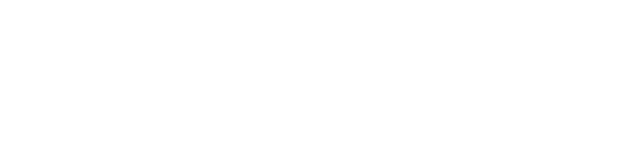
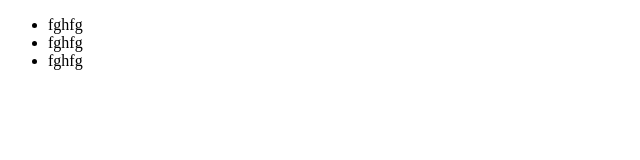
Before and after one commit to Volodymyr-UA-1/goit-markup-hw-01, a plain HTML site: page index.html in a window 1280 px wide. Shown: the whole page, without its empty margins (0-640 px from the left). Drawn offline with Linux system fonts and the light colour scheme.

Commit message:
add markup index.html

```diff
--- a/index.html
+++ b/index.html
@@ -3,7 +3,13 @@
   <head>
     <meta charset="UTF-8" />
     <meta name="viewport" content="width=device-width, initial-scale=1.0" />
-    <title>Document</title>
+    <title>index.html</title>
   </head>
-  <body></body>
+  <body>
+    <ul>
+      <li>fghfg</li>
+      <li>fghfg</li>
+      <li>fghfg</li>
+    </ul>
+  </body>
 </html>
```
